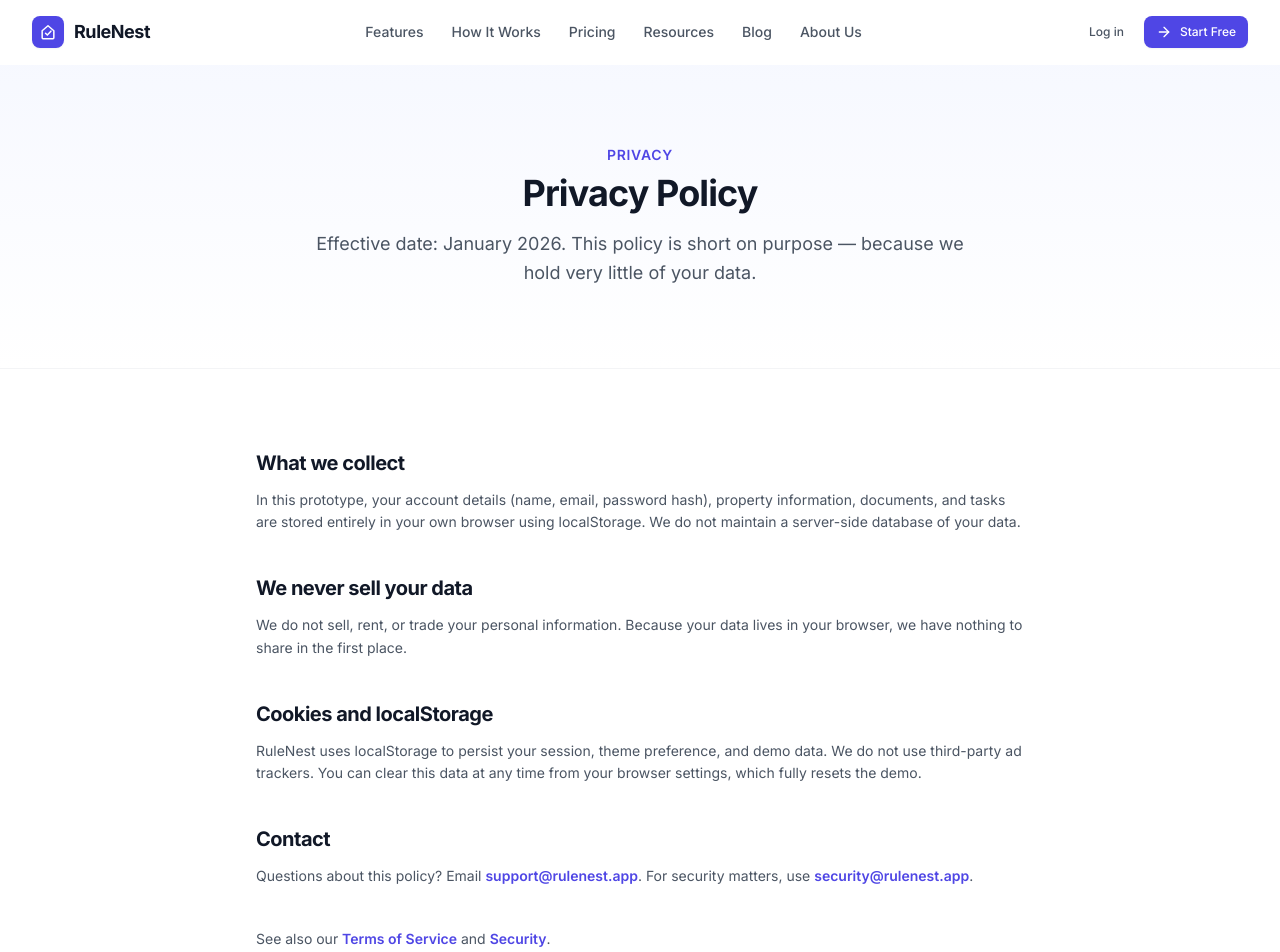
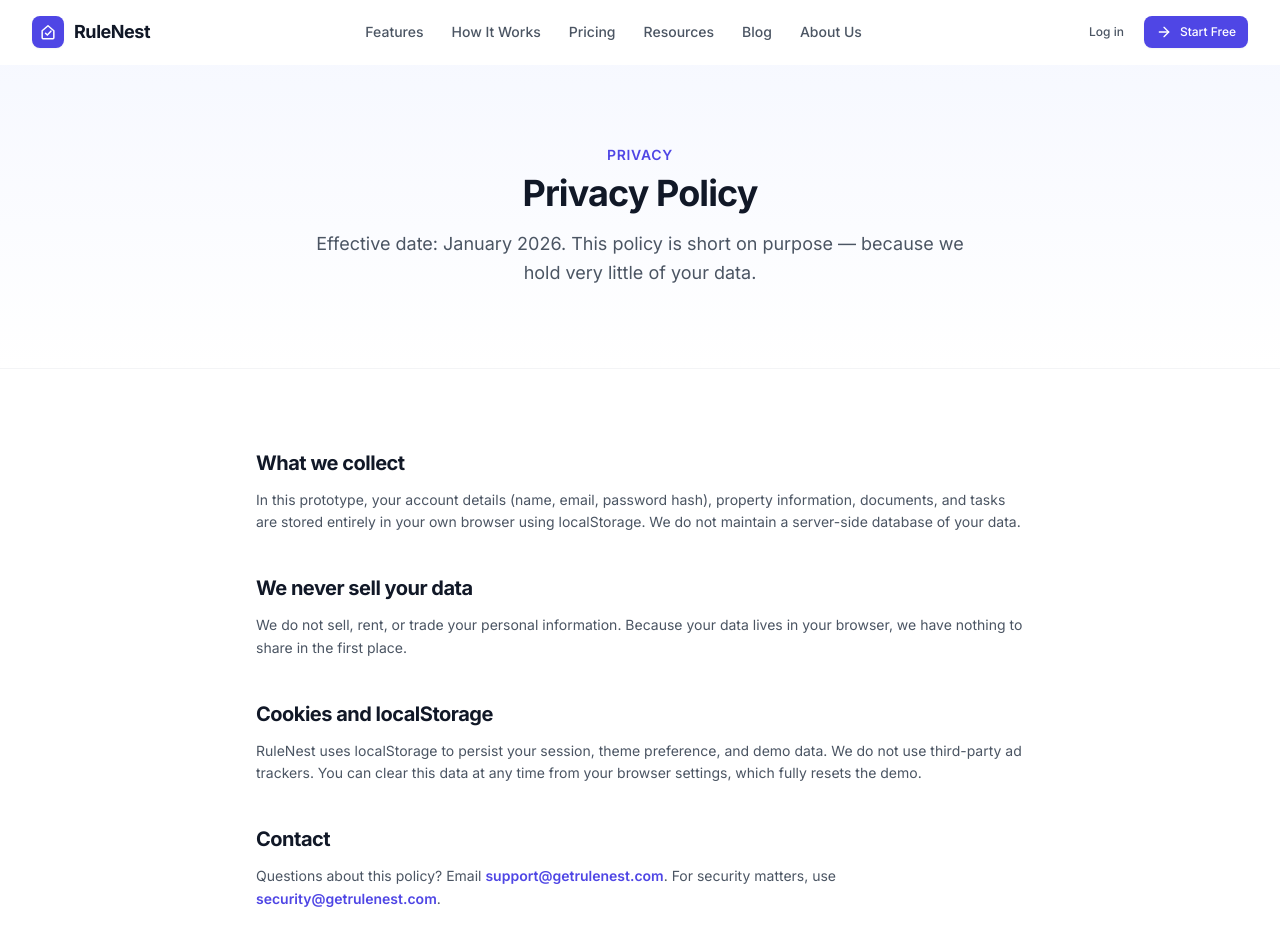
Before and after one commit to ak4676813-alt/rulenest, a React (Vite) app: page /privacy in a window 1280 px wide. Shown: the top 952 px of the page. Built offline with nearby package versions, Linux system fonts and the light colour scheme; the HTML template or start-up script is replaced by a standard one.

Commit message:
GA4 analytics

```diff
--- a/index.html
+++ b/index.html
@@ -16,6 +16,17 @@
     <title>RuleNest — Rental Property Compliance Software for Landlords</title>
     <meta name="theme-color" content="#1d4ed8" />
 
+    <!-- Google Analytics 4 -->
+    <script async src="https://www.googletagmanager.com/gtag/js?id=G-X11ZGFJ2ZK"></script>
+    <script>
+      window.dataLayer = window.dataLayer || []
+      function gtag() {
+        dataLayer.push(arguments)
+      }
+      gtag("js", new Date())
+      gtag("config", "G-X11ZGFJ2ZK")
+    </script>
+
     <!-- Open Graph -->
     <meta property="og:type" content="website" />
     <meta property="og:title" content="RuleNest — Rental Property Compliance Software for Landlords" />
@@ -23,8 +34,8 @@
       property="og:description"
       content="RuleNest tracks rental registration, inspections, and local rule changes for self-managing landlords. Never miss a compliance deadline. Try free."
     />
-    <meta property="og:url" content="https://rulenest.app/" />
-    <meta property="og:image" content="https://rulenest.app/favicon.svg" />
+    <meta property="og:url" content="https://getrulenest.com/" />
+    <meta property="og:image" content="https://getrulenest.com/favicon.svg" />
 
     <!-- Twitter Card -->
     <meta name="twitter:card" content="summary_large_image" />
@@ -33,7 +44,7 @@
       name="twitter:description"
       content="RuleNest tracks rental registration, inspections, and local rule changes for self-managing landlords. Never miss a compliance deadline. Try free."
     />
-    <meta name="twitter:image" content="https://rulenest.app/favicon.svg" />
+    <meta name="twitter:image" content="https://getrulenest.com/favicon.svg" />
 
     <link rel="preconnect" href="https://fonts.googleapis.com" />
     <link rel="preconnect" href="https://fonts.gstatic.com" crossorigin />
--- a/src/pages/public/Contact.tsx
+++ b/src/pages/public/Contact.tsx
@@ -7,7 +7,7 @@
 export default function Contact() {
   usePageMeta(
     "Contact — RuleNest",
-    "Contact the RuleNest team. We reply to every message within 24 hours. Email support@rulenest.app or visit the Help Center.",
+    "Contact the RuleNest team. We reply to every message within 24 hours. Email support@getrulenest.com or visit the Help Center.",
   )
 
   return (
@@ -34,9 +34,9 @@
                 The fastest way to reach us. We reply to every message within 24 hours.
               </p>
               <div className="mt-5 flex flex-wrap gap-3">
-                <a href="mailto:support@rulenest.app">
+                <a href="mailto:support@getrulenest.com">
                   <Button icon={<Mail className="h-4 w-4 text-white" strokeWidth={1.5} />}>
-                    support@rulenest.app
+                    support@getrulenest.com
                   </Button>
                 </a>
               </div>
--- a/src/pages/public/Privacy.tsx
+++ b/src/pages/public/Privacy.tsx
@@ -51,17 +51,17 @@
               <p className="mt-3 text-sm leading-relaxed text-gray-600">
                 Questions about this policy? Email{" "}
                 <a
-                  href="mailto:support@rulenest.app"
+                  href="mailto:support@getrulenest.com"
                   className="font-semibold text-primary-600 transition-colors hover:text-primary-700"
                 >
-                  support@rulenest.app
+                  support@getrulenest.com
                 </a>
                 . For security matters, use{" "}
                 <a
-                  href="mailto:security@rulenest.app"
+                  href="mailto:security@getrulenest.com"
                   className="font-semibold text-primary-600 transition-colors hover:text-primary-700"
                 >
-                  security@rulenest.app
+                  security@getrulenest.com
                 </a>
                 .
               </p>
--- a/src/pages/public/Security.tsx
+++ b/src/pages/public/Security.tsx
@@ -17,14 +17,14 @@
   {
     icon: ShieldCheck,
     title: "Responsible disclosure",
-    text: "Found a security issue? Tell us at security@rulenest.app and we'll respond promptly. We're grateful to researchers who report responsibly.",
+    text: "Found a security issue? Tell us at security@getrulenest.com and we'll respond promptly. We're grateful to researchers who report responsibly.",
   },
 ]
 
 export default function Security() {
   usePageMeta(
     "Security — RuleNest",
-    "How RuleNest protects your data: encryption in transit, demo data stored only in your browser, and a responsible disclosure program at security@rulenest.app.",
+    "How RuleNest protects your data: encryption in transit, demo data stored only in your browser, and a responsible disclosure program at security@getrulenest.com.",
   )
 
   return (
@@ -56,10 +56,10 @@
           <p className="mx-auto mt-12 max-w-xl text-center text-sm leading-relaxed text-gray-600">
             Have a vulnerability to report? Email{" "}
             <a
-              href="mailto:security@rulenest.app"
+              href="mailto:security@getrulenest.com"
               className="font-semibold text-primary-600 transition-colors hover:text-primary-700"
             >
-              security@rulenest.app
+              security@getrulenest.com
             </a>
             . Please include reproduction steps if you have them.
           </p>
--- a/src/pages/public/Terms.tsx
+++ b/src/pages/public/Terms.tsx
@@ -61,10 +61,10 @@
               <p className="mt-3 text-sm leading-relaxed text-gray-600">
                 Questions about these terms? Email{" "}
                 <a
-                  href="mailto:support@rulenest.app"
+                  href="mailto:support@getrulenest.com"
                   className="font-semibold text-primary-600 transition-colors hover:text-primary-700"
                 >
-                  support@rulenest.app
+                  support@getrulenest.com
                 </a>
                 .
               </p>
--- a/src/pages/public/blog/BlogPost.tsx
+++ b/src/pages/public/blog/BlogPost.tsx
@@ -57,7 +57,7 @@
       },
       mainEntityOfPage: {
         "@type": "WebPage",
-        "@id": `https://rulenest.app/blog/${post.slug}`,
+        "@id": `https://getrulenest.com/blog/${post.slug}`,
       },
       description: post.excerpt,
     })
```
